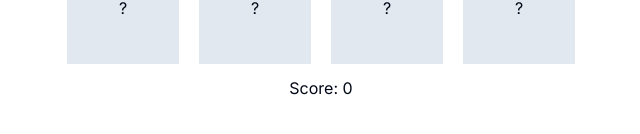
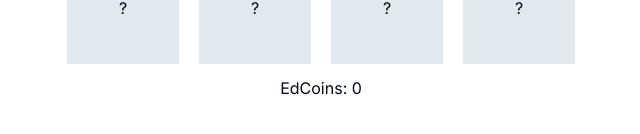
Before and after one commit to gharatkaushal05/Memory-Game, a Next.js app: page / in a window 1280 px wide. Shown: the part 540-674 px from the top of the page, without its empty margins (319-959 px from the left). Built offline with nearby package versions, Linux system fonts and the light colour scheme.

Commit message:
"ui changes"

```diff
--- a/components/MemoryGame.tsx
+++ b/components/MemoryGame.tsx
@@ -64,9 +64,10 @@ export default function MemoryGame() {
   }, [cards, flipped, solved]);
 
   const handleClick = (index: number) => {
-    if (!flipped.includes(index) && flipped.length < 2) {
-      setFlipped([...flipped, index]);
+    if (!gameStarted || flipped.includes(index) || flipped.length >= 2) {
+      return;
     }
+    setFlipped([...flipped, index]);
   };
 
   const handleStart = () => {
@@ -125,7 +126,7 @@ export default function MemoryGame() {
           Images will hide in {countdown} seconds
         </p>
       )}
-      <p className="mt-3">Score: {score}</p>
+      <p className="mt-3">EdCoins: {score}</p>
       {gameStarted && (
         <button
           onClick={resetGame}
```
